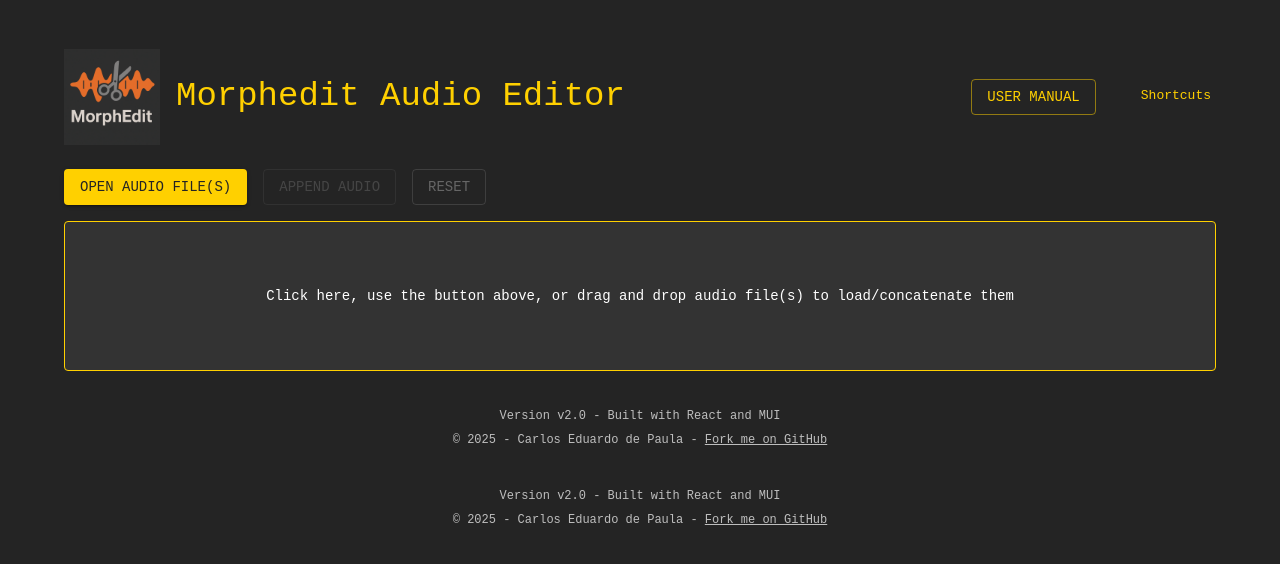
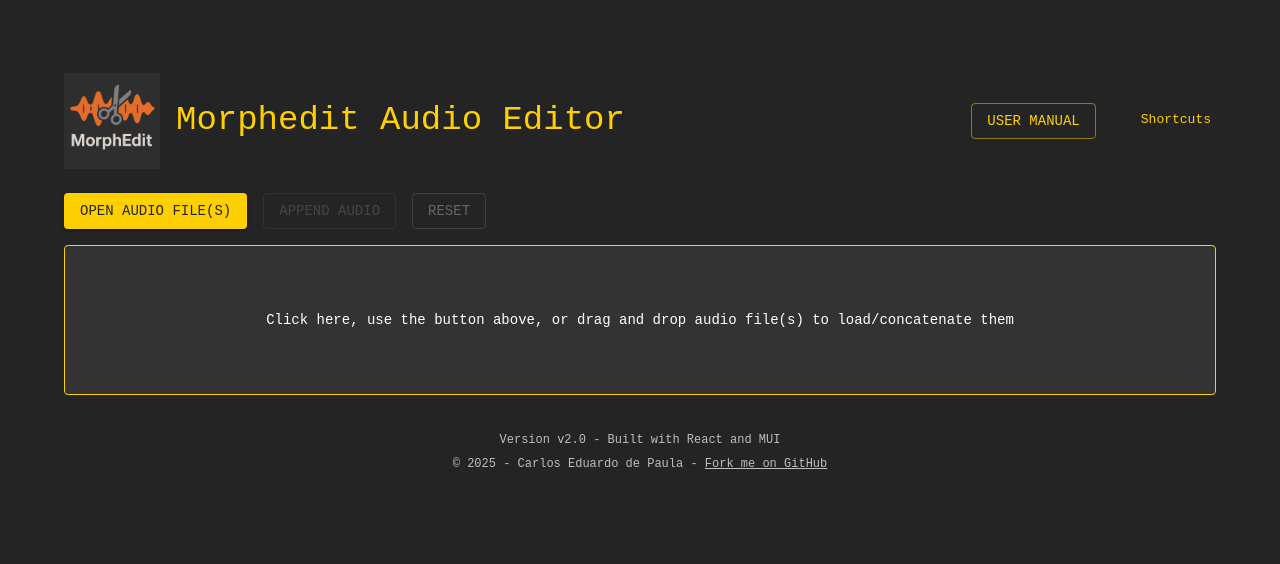
Before and after one commit to carlosedp/morphedit, a React (Vite) app: page / in a window 1280 px wide. Shown: the part 110-674 px from the top of the page. Built offline with nearby package versions, Linux system fonts and the light colour scheme; some icons are missing.

Commit message:
Duplicate info

```diff
--- a/src/App.tsx
+++ b/src/App.tsx
@@ -897,16 +897,6 @@ function App() {
               }
             }}
           >
-            Version {version} - Built with React and MUI
-            <br />
-            © 2025 - Carlos Eduardo de Paula -{" "}
-            <a
-              href="https://github.com/carlosedp/morphedit"
-              target="_blank"
-              rel="noopener noreferrer"
-            >
-              Fork me on GitHub
-            </a>
           </Typography>
         </Box>
       </Container >
```
